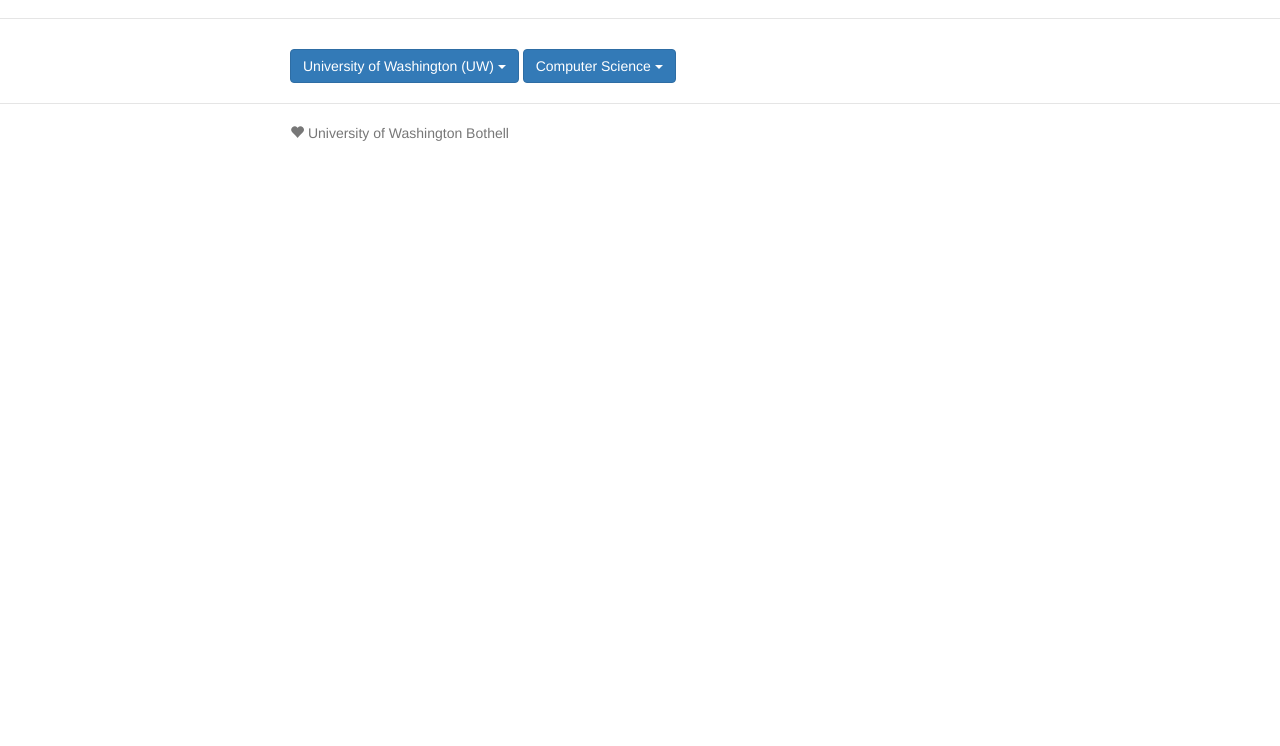
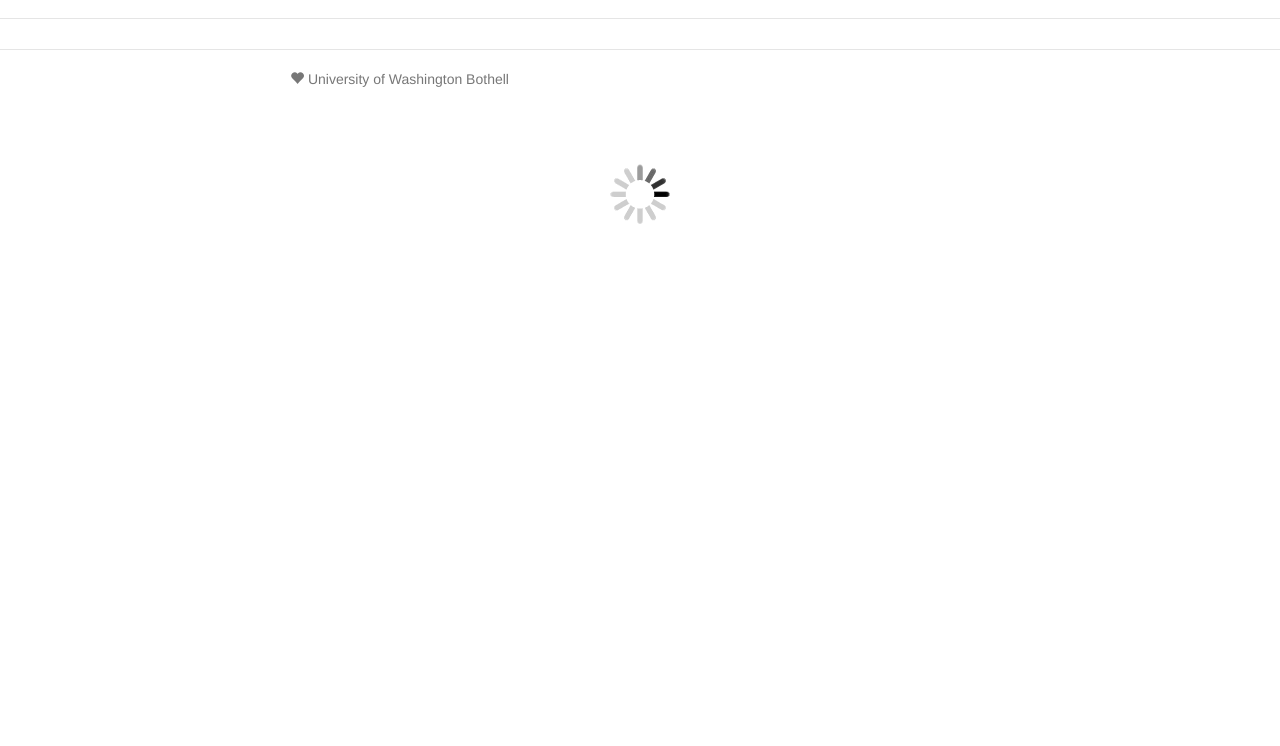
Before and after one commit to VSAResearchGroup/WebPrototype, a website: page app/index.html at #/main in a window 1280 px wide. Shown: the part 54-800 px from the top of the page. Drawn offline with nearby package versions, Linux system fonts and the light colour scheme; some packages are replaced by stand-ins of ours; files that its build step writes are made by us from their sources; no server answers; files whose address does not match are found by name.

Commit message:
add loading image

```diff
--- a/app/scripts/controllers/main.js
+++ b/app/scripts/controllers/main.js
@@ -88,6 +88,7 @@
     };
 
     var getPlans = function(planIds, index){
+        $scope.showLoader = true;
         if(index == 0 ){
             $scope.output = {};
         }
@@ -112,6 +113,7 @@
             if(index+1 < planIds.length){
                 getPlans(planIds, index+1);
             }
+            $scope.showLoader = false;
             // console.log($scope.output);
             // console.log($scope.courseInputs);
         }, function(error){
--- a/app/styles/main.css
+++ b/app/styles/main.css
@@ -81,3 +81,9 @@
     border-bottom: 0;
   }
 }
+
+.load-center{
+  position: absolute;
+  left: 40%;
+  top: 15%;
+}
--- a/app/views/main.html
+++ b/app/views/main.html
@@ -1,3 +1,5 @@
+<img class="load-center" src="images/loading.gif" ng-show="showLoader">
+<div ng-show="!showLoader">
 <!-- Single button -->
 <div class="btn-group" uib-dropdown>
   <button id="single-button" type="button" class="btn btn-primary" uib-dropdown-toggle="true">
@@ -44,3 +46,4 @@
     </div>
   </div>
 </uib-accordion>
+</div>
```
Also changed, not shown: app/images/loading.gif (added).
